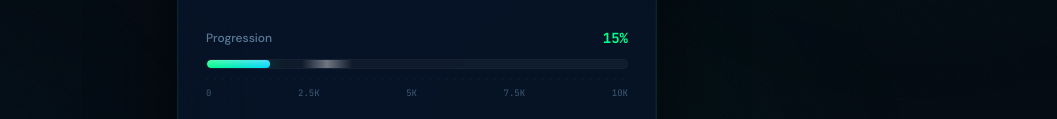
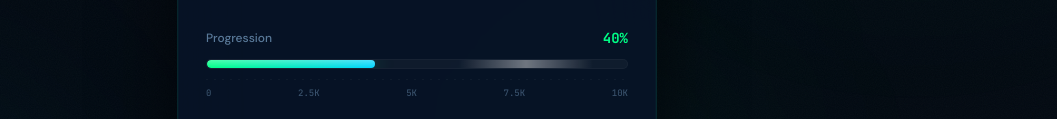
Before and after one commit to Mohameddiop712/soccerball, a plain HTML site: page index.html in a window 1280 px wide. Shown: the part 440-559 px from the top of the page, without its empty margins (223-1280 px from the left). Drawn offline with Linux system fonts and the light colour scheme.

Commit message:
Update index.html

```diff
--- a/index.html
+++ b/index.html
@@ -928,7 +928,7 @@ body {
 <script>
 // ===== CONFIG =====
 const objectif = 10000;
-const collecte = 1500; // 🔴 MODIFIE ICI quand tu reçois de l'argent
+const collecte = 4000; // 🔴 MODIFIE ICI quand tu reçois de l'argent
 
 // ===== ANIMATED COUNTER =====
 function animateCounter(element, target, duration = 2000) {
```
